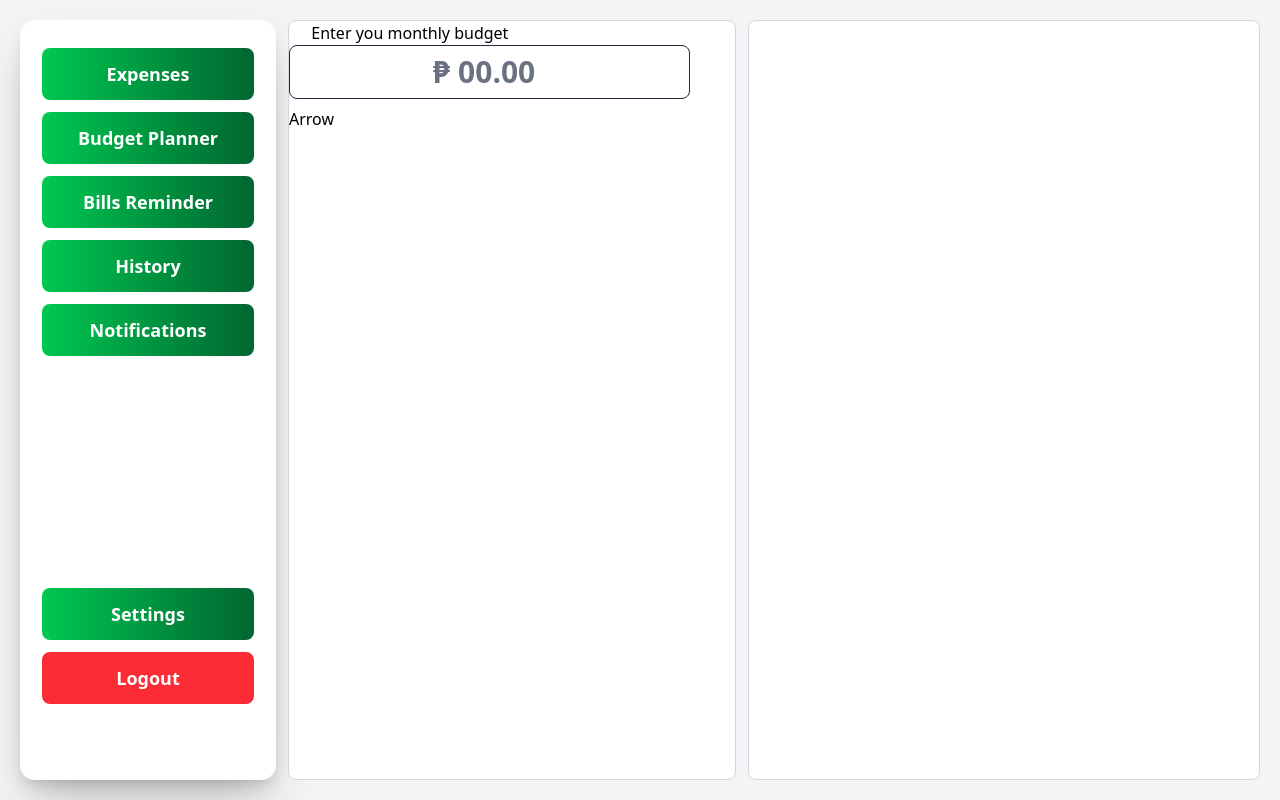
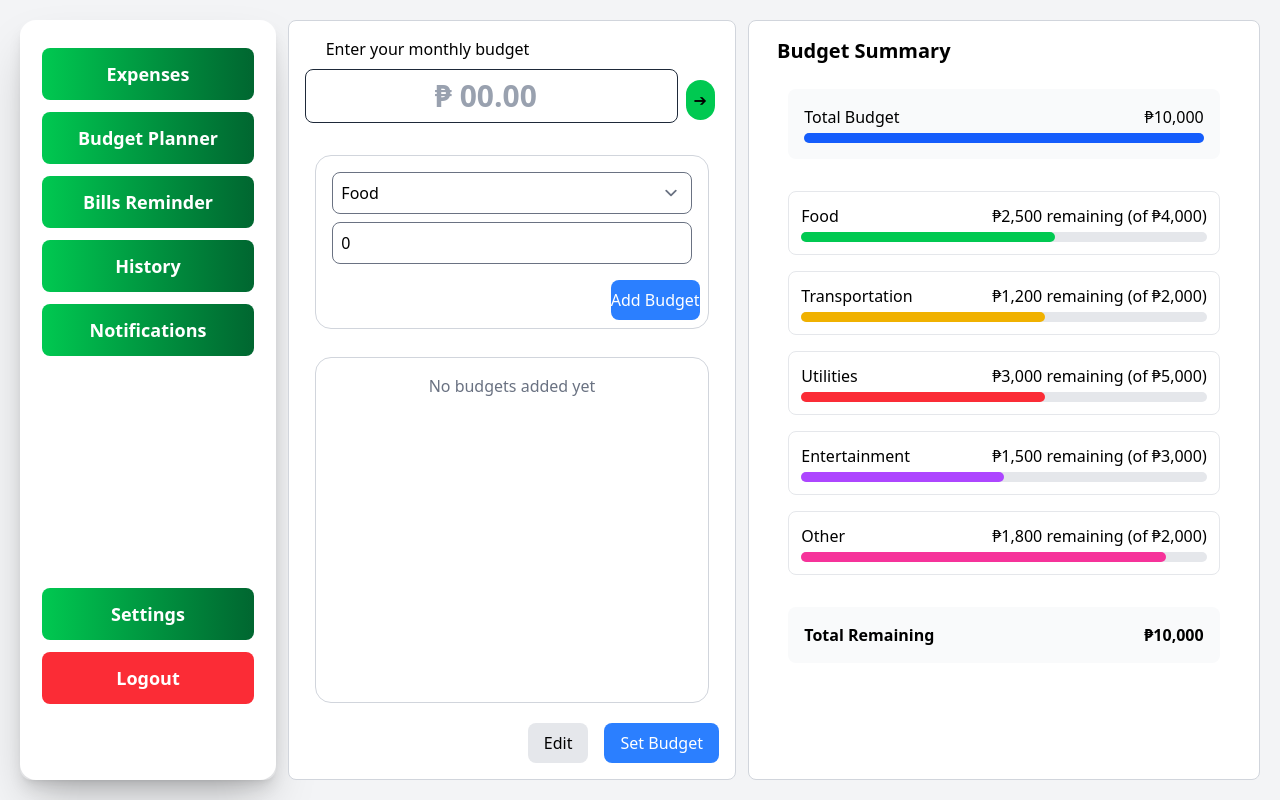
Before and after one commit to cianvergelll/Kwenta-Svelte, a SvelteKit app: page /budget-planner in a window 1280 px wide. Built offline with nearby package versions, Linux system fonts and the light colour scheme.

Commit message:
hardcoded layout budget-planner

```diff
--- a/src/components/ExpenseModal.svelte
+++ b/src/components/ExpenseModal.svelte
@@ -27,9 +27,9 @@
 </script>
 
 {#if showModal}
-	<div class="fixed inset-0 z-50 flex items-center justify-center">
+	<div class="bac fixed inset-0.5 z-50 flex items-center justify-center">
 		<button
-			class="bg-opacity-40 absolute inset-0 bg-black backdrop-blur-sm"
+			class="bg-opacity-40 inset- absolute inset-0 backdrop-blur-sm"
 			on:click={closeModal}
 			on:keydown={(e) => e.key === 'Enter' && closeModal()}
 			aria-label="Close modal"
--- a/src/routes/budget-planner/+page.svelte
+++ b/src/routes/budget-planner/+page.svelte
@@ -1,6 +1,40 @@
 <script>
 	import SideNav from '../../components/Sidenav.svelte';
+
+	let total_budget = $state('');
+	let category_budgets = $state([]);
+	let selected_category = $state('food_budget');
+	let category_amount = $state(0);
+
+	let categories = [
+		{ name: 'food_budget', label: 'Food' },
+		{ name: 'transportation_budget', label: 'Transportation' },
+		{ name: 'utilities_budget', label: 'Utilities' },
+		{ name: 'entertainment_budget', label: 'Entertainment' },
+		{ name: 'other_budget', label: 'Other' }
+	];
+
 	const inputStyle = 'w-[90%] py-2 rounded-lg pl-4 mb-2 placeholder:text-gray-400';
+	const buttonStyle = 'px-4 py-2 rounded-lg font-medium transition-colors duration-200';
+
+	function addBudget() {
+		if (category_amount <= 0) return;
+
+		category_budgets = [
+			...category_budgets,
+			{
+				category: selected_category,
+				amount: category_amount,
+				id: Date.now()
+			}
+		];
+
+		category_amount = 0;
+	}
+
+	function removeBudget(id) {
+		category_budgets = category_budgets.filter((item) => item.id !== id);
+	}
 </script>
 
 <div class="flex h-screen w-screen items-center justify-start bg-gray-100">
@@ -8,20 +42,163 @@
 		<SideNav />
 	</div>
 
-	<div class="mx-auto flex h-[95%] w-[35%] flex-col rounded-lg border border-gray-300 bg-white">
-		<div class="">
-			<label class="text-m mb-2 self-start pl-[5%]" for="budget-planner"
-				>Enter you monthly budget</label
+	<div class="mx-auto flex h-[95%] w-[35%] flex-col rounded-lg border border-gray-300 bg-white p-4">
+		<div class="mb-4">
+			<label class="text-m mb-2 block pl-[5%]" for="total-budget">
+				Enter your monthly budget
+			</label>
+			<div class="flex items-center">
+				<input
+					id="total-budget"
+					type="number"
+					placeholder="₱ 00.00"
+					bind:value={total_budget}
+					class={`${inputStyle} border border-gray-800 bg-transparent text-center text-3xl font-bold text-gray-900 placeholder:text-3xl placeholder:font-bold`}
+					required
+				/>
+				<button
+					aria-label="Add expense"
+					class="ml-2 rounded-full bg-green-500 p-2 hover:bg-green-800"
+				>
+					➔
+				</button>
+			</div>
+		</div>
+
+		<div class="relative mx-auto my-2 h-[25%] w-[95%] rounded-2xl border border-gray-300 p-4">
+			<select bind:value={selected_category} class="mb-2 w-full rounded-lg border p-2">
+				{#each categories as category}
+					<option value={category.name}>{category.label}</option>
+				{/each}
+			</select>
+
+			<input
+				type="number"
+				placeholder="Amount"
+				bind:value={category_amount}
+				class="mb-2 w-full rounded-lg border p-2"
+			/>
+
+			<button
+				onclick={addBudget}
+				class="absolute right-2 bottom-2 ${buttonStyle} bg-blue-500 text-white hover:bg-blue-600"
 			>
-			<input
-				id="total-budget"
-				type="number"
-				placeholder="₱ 00.00"
-				class={`${inputStyle}border border-gray-800 bg-transparent text-center text-3xl font-bold text-gray-900 placeholder:text-3xl placeholder:font-bold`}
-				required
-			/>
-			<button aria-label="Add expense">Arrow</button>
+				Add Budget
+			</button>
+		</div>
+
+		<div
+			class="mx-auto my-5 h-[50%] w-[95%] overflow-y-auto rounded-2xl border border-gray-300 p-4"
+		>
+			{#if category_budgets.length === 0}
+				<p class="text-center text-gray-500">No budgets added yet</p>
+			{:else}
+				<ul class="space-y-2">
+					{#each category_budgets as item (item.id)}
+						<li class="flex items-center justify-between border-b p-2">
+							<div>
+								<span class="font-medium">
+									{categories.find((c) => c.name === item.category)?.label}:
+								</span>
+								<span>₱{item.amount.toLocaleString()}</span>
+							</div>
+							<button onclick={() => removeBudget(item.id)} class="text-red-500 hover:text-red-700">
+								×
+							</button>
+						</li>
+					{/each}
+				</ul>
+			{/if}
+		</div>
+
+		<div class="flex justify-end space-x-4">
+			<button class={`${buttonStyle} bg-gray-200 hover:bg-gray-300`}> Edit </button>
+			<button class={`${buttonStyle} bg-blue-500 text-white hover:bg-blue-600`}>
+				Set Budget
+			</button>
 		</div>
 	</div>
-	<div class="mr-5 h-[95%] w-[40%] rounded-lg border border-gray-300 bg-white"></div>
+
+	<div class="mr-5 h-[95%] w-[40%] rounded-lg border border-gray-300 bg-white p-4">
+		<div class="mx-auto w-[95%] space-y-4">
+			<h2 class="mb-6 text-xl font-bold">Budget Summary</h2>
+
+			<!-- Hardcoded Total Budget -->
+			<div class="mx-auto mb-8 w-[95%] rounded-lg bg-gray-50 p-4">
+				<div class="mb-1 flex items-center justify-between">
+					<span class="font-medium">Total Budget</span>
+					<span class="font-medium">₱10,000</span>
+				</div>
+				<div class="h-2.5 w-full rounded-full bg-gray-200">
+					<div class="h-2.5 rounded-full bg-blue-600" style="width: 100%"></div>
+				</div>
+			</div>
+
+			<!-- Hardcoded Categories with Progress Bars -->
+			<div class="mx-auto w-[95%] space-y-4">
+				<!-- Food -->
+				<div class="rounded-lg border border-gray-200 p-3">
+					<div class="mb-1 flex items-center justify-between">
+						<span>Food</span>
+						<span class="font-medium">₱2,500 remaining (of ₱4,000)</span>
+					</div>
+					<div class="h-2.5 w-full rounded-full bg-gray-200">
+						<div class="h-2.5 rounded-full bg-green-500" style="width: 62.5%"></div>
+					</div>
+				</div>
+
+				<!-- Transportation -->
+				<div class="rounded-lg border border-gray-200 p-3">
+					<div class="mb-1 flex items-center justify-between">
+						<span>Transportation</span>
+						<span class="font-medium">₱1,200 remaining (of ₱2,000)</span>
+					</div>
+					<div class="h-2.5 w-full rounded-full bg-gray-200">
+						<div class="h-2.5 rounded-full bg-yellow-500" style="width: 60%"></div>
+					</div>
+				</div>
+
+				<!-- Utilities -->
+				<div class="rounded-lg border border-gray-200 p-3">
+					<div class="mb-1 flex items-center justify-between">
+						<span>Utilities</span>
+						<span class="font-medium">₱3,000 remaining (of ₱5,000)</span>
+					</div>
+					<div class="h-2.5 w-full rounded-full bg-gray-200">
+						<div class="h-2.5 rounded-full bg-red-500" style="width: 60%"></div>
+					</div>
+				</div>
+
+				<!-- Entertainment -->
+				<div class="rounded-lg border border-gray-200 p-3">
+					<div class="mb-1 flex items-center justify-between">
+						<span>Entertainment</span>
+						<span class="font-medium">₱1,500 remaining (of ₱3,000)</span>
+					</div>
+					<div class="h-2.5 w-full rounded-full bg-gray-200">
+						<div class="h-2.5 rounded-full bg-purple-500" style="width: 50%"></div>
+					</div>
+				</div>
+
+				<!-- Other -->
+				<div class="rounded-lg border border-gray-200 p-3">
+					<div class="mb-1 flex items-center justify-between">
+						<span>Other</span>
+						<span class="font-medium">₱1,800 remaining (of ₱2,000)</span>
+					</div>
+					<div class="h-2.5 w-full rounded-full bg-gray-200">
+						<div class="h-2.5 rounded-full bg-pink-500" style="width: 90%"></div>
+					</div>
+				</div>
+			</div>
+
+			<!-- Hardcoded Remaining Total -->
+			<div class="mx-auto mt-8 w-[95%] rounded-lg bg-gray-50 p-4">
+				<div class="flex items-center justify-between">
+					<span class="font-semibold">Total Remaining</span>
+					<span class="font-semibold">₱10,000</span>
+				</div>
+			</div>
+		</div>
+	</div>
 </div>
```
